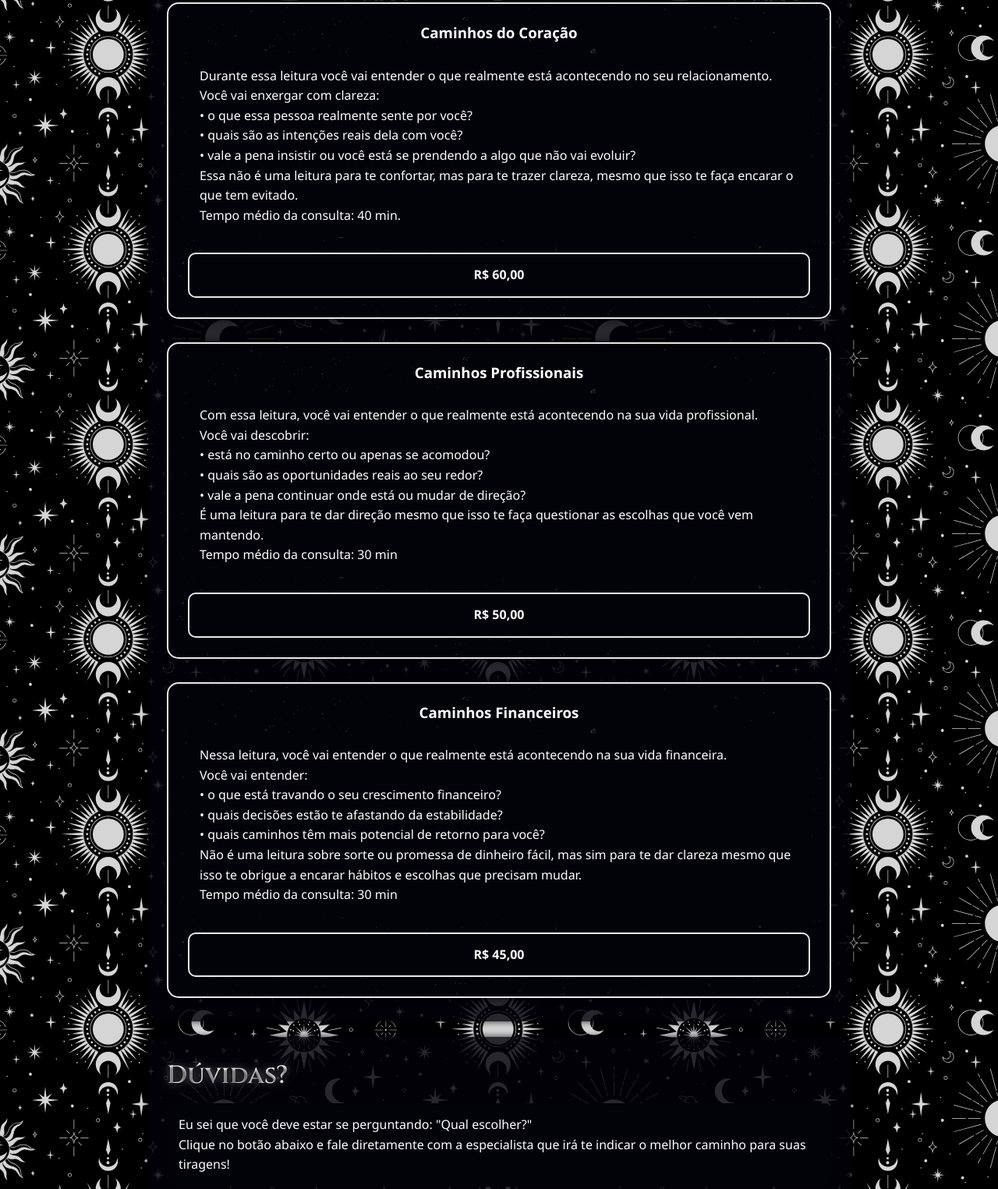
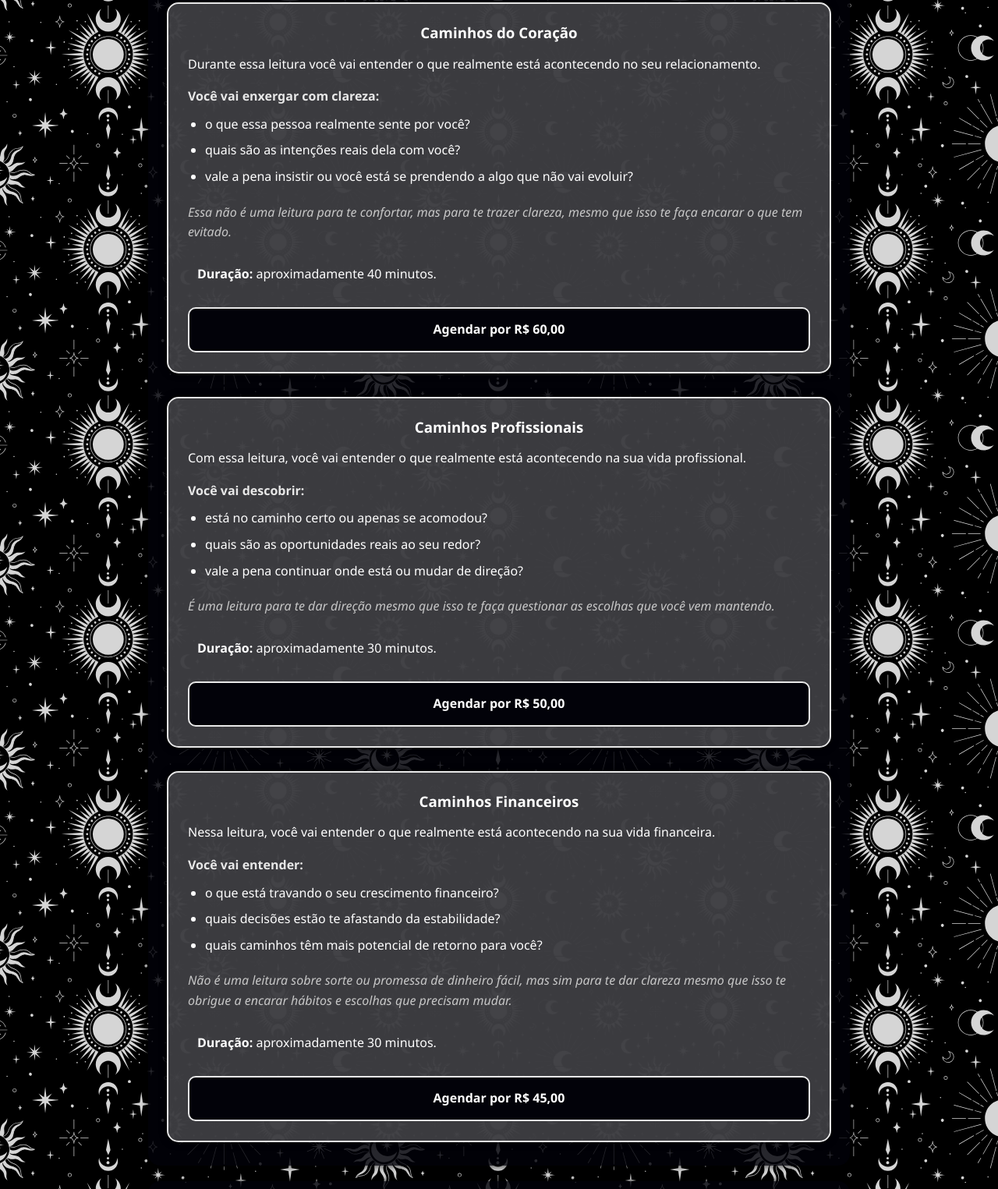
Before and after one commit to LorenaRoseno/SiteTarot, a plain HTML site: page index.html in a window 1280 px wide. Shown: the part 1304-2829 px from the top of the page at 78% size. Drawn offline with Linux system fonts and the light colour scheme.

Commit message:
refactor: padroniza cards de serviços

```diff
--- a/css/base.css
+++ b/css/base.css
@@ -27,6 +27,9 @@ VARIÁVEIS GLOBAIS
     --sombra-brilho: 0 0 20px rgba(232, 232, 232, 0.7);
 
     --transicao-padrao: 0.3s ease;
+
+    --prata-hover: #bfc0c4;
+    --sombra-prata-hover: 0 0 20px rgba(192, 192, 192, 0.75);
 }
 
 
--- a/css/components.css
+++ b/css/components.css
@@ -170,10 +170,7 @@ CARDS
     display: flex;
     flex-direction: column;
 
-    width: 100%;
     min-width: 0;
-    min-height: 100%;
-
     padding: 25px;
 
     overflow: hidden;
@@ -199,7 +196,7 @@ CARDS
     z-index: 0;
 
     background:
-        url("../img/bgimage.png") center / cover no-repeat;
+        url("../img/bgcard.png") center / cover no-repeat;
 
     opacity: 0.35;
 
@@ -213,7 +210,9 @@ CARDS
 
 .card:hover {
     transform: translateY(-5px);
-    box-shadow: var(--sombra-brilho);
+
+    border-color: var(--prata-hover);
+    box-shadow: var(--sombra-prata-hover);
 }
 
 .card h3 {
@@ -224,15 +223,46 @@ CARDS
     line-height: 1.3;
 }
 
-.card p {
+.card-content {
     flex-grow: 1;
+}
 
-    margin-bottom: 20px;
+.card h4 {
+    margin: 5px 0 10px;
+
+    color: var(--prata-cor);
+    font-size: 1rem;
+}
+
+.card p{
+    margin: 0 0 16px;
+    padding: 0;
+
+    background: transparent;
+    border-radius: 0;
 
     line-height: 1.6;
     text-align: left;
 }
 
+.card-list {
+    margin: 0 0 20px;
+    padding-left: 22px;
+}
+
+.card-list li {
+    margin-bottom: 8px;
+}
+
+.card .card-warning {
+    color: var(--texto-secundario);
+    font-style: italic;
+}
+
+.card .card-info {
+    margin-bottom: 18px;
+    padding: 12px;
+}
 
 /* =========================
 BOTÕES
@@ -270,9 +300,9 @@ BOTÕES
 
 .btn:hover {
     color: var(--fundo-escuro);
-    background: var(--prata-cor);
+    background: var(--prata-hover);
 
-    box-shadow: var(--sombra-brilho);
+    box-shadow: var(--sombra-prata-hover);
     transform: translateY(-4px);
 }
 
@@ -292,8 +322,6 @@ RODAPÉ
 ========================= */
 
 footer {
-    width: 100%;
-
     margin-top: 30px;
     padding: 30px 20px;
 
--- a/index.html
+++ b/index.html
@@ -78,57 +78,94 @@
 
                 <div class="card">
                     <h3>Caminhos do Coração</h3>
-                    <p>Durante essa leitura você vai entender o que realmente está acontecendo no seu relacionamento.
-                        <br>
-                        Você vai enxergar com clareza:<br>
-                        • o que essa pessoa realmente sente por você?<br>
-                        • quais são as intenções reais dela com você?<br>
-                        • vale a pena insistir ou você está se prendendo a algo que não vai evoluir?<br>
-                        Essa não é uma leitura para te confortar, mas para te trazer clareza, mesmo que isso te faça
-                        encarar
-                        o que tem evitado.<br>
-                        Tempo médio da consulta: 40 min.
+
+                    <div class="card-content">
+                        <p class="card-description">
+                            Durante essa leitura você vai entender o que realmente está acontecendo no seu relacionamento.
+                        </p>
+
+                        <h4>Você vai enxergar com clareza:</h4>
+
+                        <ul class="card-list">
+                            <li>o que essa pessoa realmente sente por você?</li>
+                            <li>quais são as intenções reais dela com você?</li>
+                            <li> vale a pena insistir ou você está se prendendo a algo que não vai evoluir?</li>
+                        </ul>
+
+                        <p class="card-warning">
+                            Essa não é uma leitura para te confortar, mas para te trazer clareza, mesmo que isso te faça
+                            encarar o que tem evitado.
+                        </p>
+                    </div>
+
+                    <p class="card-info">
+                        <strong>Duração:</strong> aproximadamente 40 minutos.
                     </p>
-                    <a class="btn" onclick="abrirWhats('Quero agendar a leitura de Caminhos do Coração! Meu nome é: ')">
-                        R$
+
+                    <button class="btn" type="button" onclick="abrirWhats('Quero agendar a leitura de Caminhos do Coração! Meu nome é: ')">
+                        Agendar por R$
                         60,00
-                    </a>
+                    </button>
                 </div>
 
                 <div class="card">
                     <h3>Caminhos Profissionais</h3>
-                    <p>Com essa leitura, você vai entender o que realmente está acontecendo na sua vida
-                        profissional.<br>
-                        Você vai descobrir:<br>
-                        • está no caminho certo ou apenas se acomodou?<br>
-                        • quais são as oportunidades reais ao seu redor?<br>
-                        • vale a pena continuar onde está ou mudar de direção?<br>
-                        É uma leitura para te dar direção mesmo que isso te faça questionar as escolhas que você vem
-                        mantendo.<br>
-                        Tempo médio da consulta: 30 min
+
+                    <div class="card-content">
+                        <p class="card-description">
+                            Com essa leitura, você vai entender o que realmente está acontecendo na sua vida
+                            profissional.
+                        </p>
+
+                        <h4>Você vai descobrir:</h4>
+
+                        <ul class="card-list">
+                            <li>está no caminho certo ou apenas se acomodou?</li>
+                            <li>quais são as oportunidades reais ao seu redor?</li>
+                            <li>vale a pena continuar onde está ou mudar de direção?</li>
+                        </ul>
+                        <p class="card-warning">
+                            É uma leitura para te dar direção mesmo que isso te faça questionar as escolhas que você vem mantendo.
+                        </p>
+                    </div>
+
+                    <p class="card-info">
+                        <strong>Duração:</strong> aproximadamente 30 minutos.
                     </p>
 
-                    <a class="btn"
-                        onclick="abrirWhats('Quero agendar a leitura de Caminhos Profissionais! Meu nome é: ')">R$ 50,00
-                    </a>
+                    <button class="btn" type="button" onclick="abrirWhats('Quero agendar a leitura de Caminhos Profissionais! Meu nome é: ')">
+                        Agendar por R$
+                        50,00
+                    </button>
                 </div>
 
                 <div class="card">
                     <h3>Caminhos Financeiros</h3>
-                    <p>Nessa leitura, você vai entender o que realmente está acontecendo na sua vida financeira.<br>
-                        Você vai entender:<br>
-                        • o que está travando o seu crescimento financeiro?<br>
-                        • quais decisões estão te afastando da estabilidade?<br>
-                        • quais caminhos têm mais potencial de retorno para você?<br>
-                        Não é uma leitura sobre sorte ou promessa de dinheiro fácil, mas sim para te dar clareza mesmo
-                        que
-                        isso te obrigue a encarar hábitos e escolhas que precisam mudar.<br>
-                        Tempo médio da consulta: 30 min
+
+                    <div class="card-content">
+                        <p class="card-description">
+                            Nessa leitura, você vai entender o que realmente está acontecendo na sua vida financeira.
+                        </p>
+
+                        <h4>Você vai entender:</h4>
+
+                        <ul class="card-list">
+                            <li>o que está travando o seu crescimento financeiro?</li>
+                            <li>quais decisões estão te afastando da estabilidade?</li>
+                            <li>quais caminhos têm mais potencial de retorno para você?</li>
+                        </ul>
+
+                        <p class="card-warning">
+                            Não é uma leitura sobre sorte ou promessa de dinheiro fácil, mas sim para te dar clareza mesmo que isso te obrigue a encarar hábitos e escolhas que precisam mudar.
+                        </p>
+                    </div>
+                    <p class="card-info">
+                        <strong>Duração:</strong> aproximadamente 30 minutos.
                     </p>
-                    <a class="btn"
-                        onclick="abrirWhats('Quero agendar a leitura de Caminhos Financeiros! Meu nome é: ')">R$
+                    <button class="btn" type="button" onclick="abrirWhats('Quero agendar a leitura de Caminhos Financeiros! Meu nome é: ')">
+                        Agendar por R$
                         45,00
-                    </a>
+                    </button>
                 </div>
 
             </div>
@@ -136,9 +173,10 @@
 
         <section id="contato" class="section">
             <h2>Dúvidas?</h2>
-            <p>Eu sei que você deve estar se perguntando: "Qual escolher?" <br> Clique no botão abaixo e fale
-                diretamente
-                com a especialista que irá te indicar o melhor caminho para suas tiragens!</p>
+            <p>
+                Eu sei que você deve estar se perguntando: "Qual escolher?" <br>
+                Clique no botão abaixo e fale diretamente com a especialista que irá te indicar o melhor caminho para suas tiragens!
+            </p>
             <a class="btn" onclick="abrirWhats('Quero minha leitura, mas preciso de direcionamento, pode me ajudar?')">
                 Fale diretamente com nossa equipe!
             </a>
```
Also changed, not shown: img/bgcard.png (added), img/bgimage.png (deleted).
